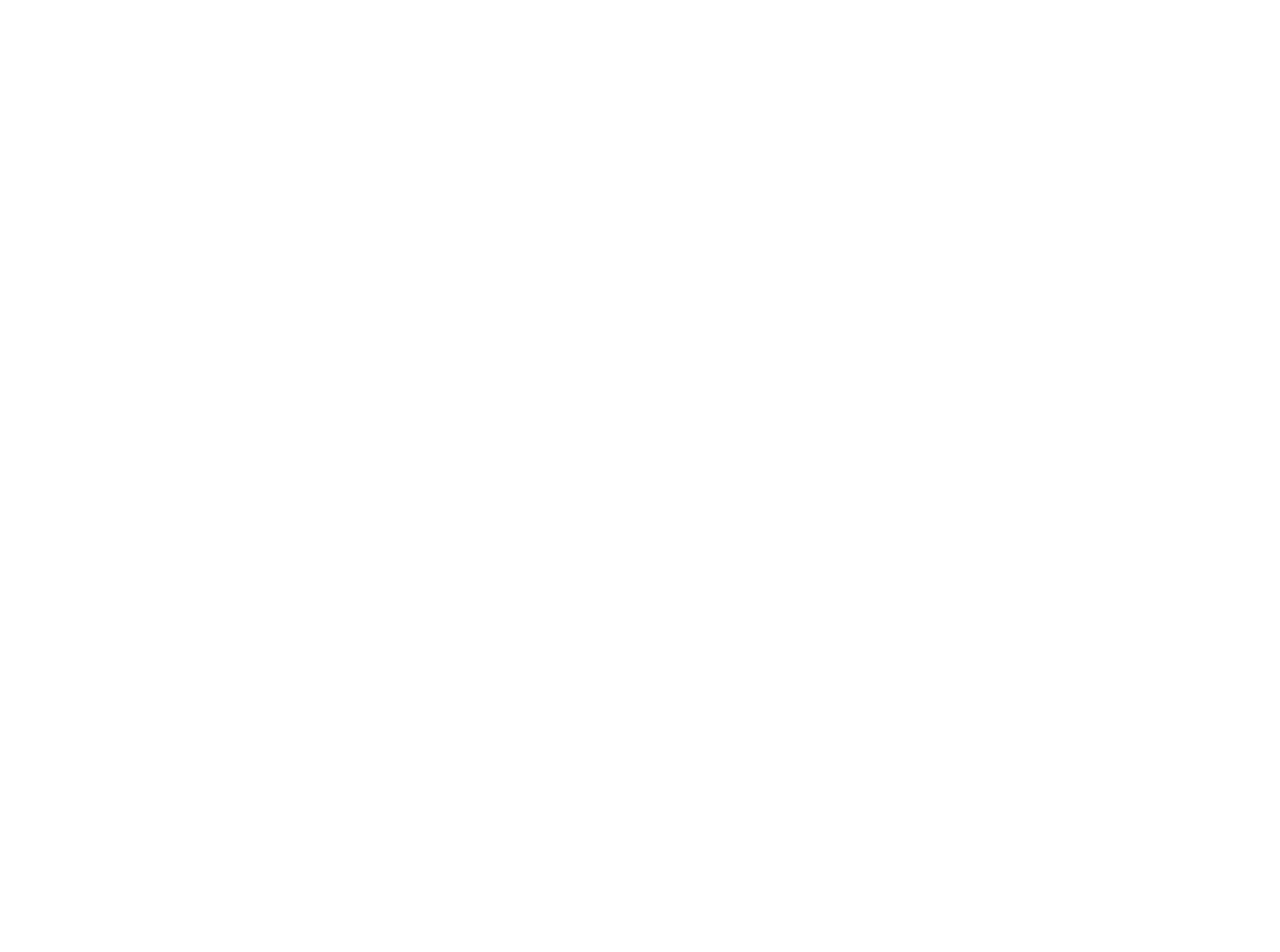
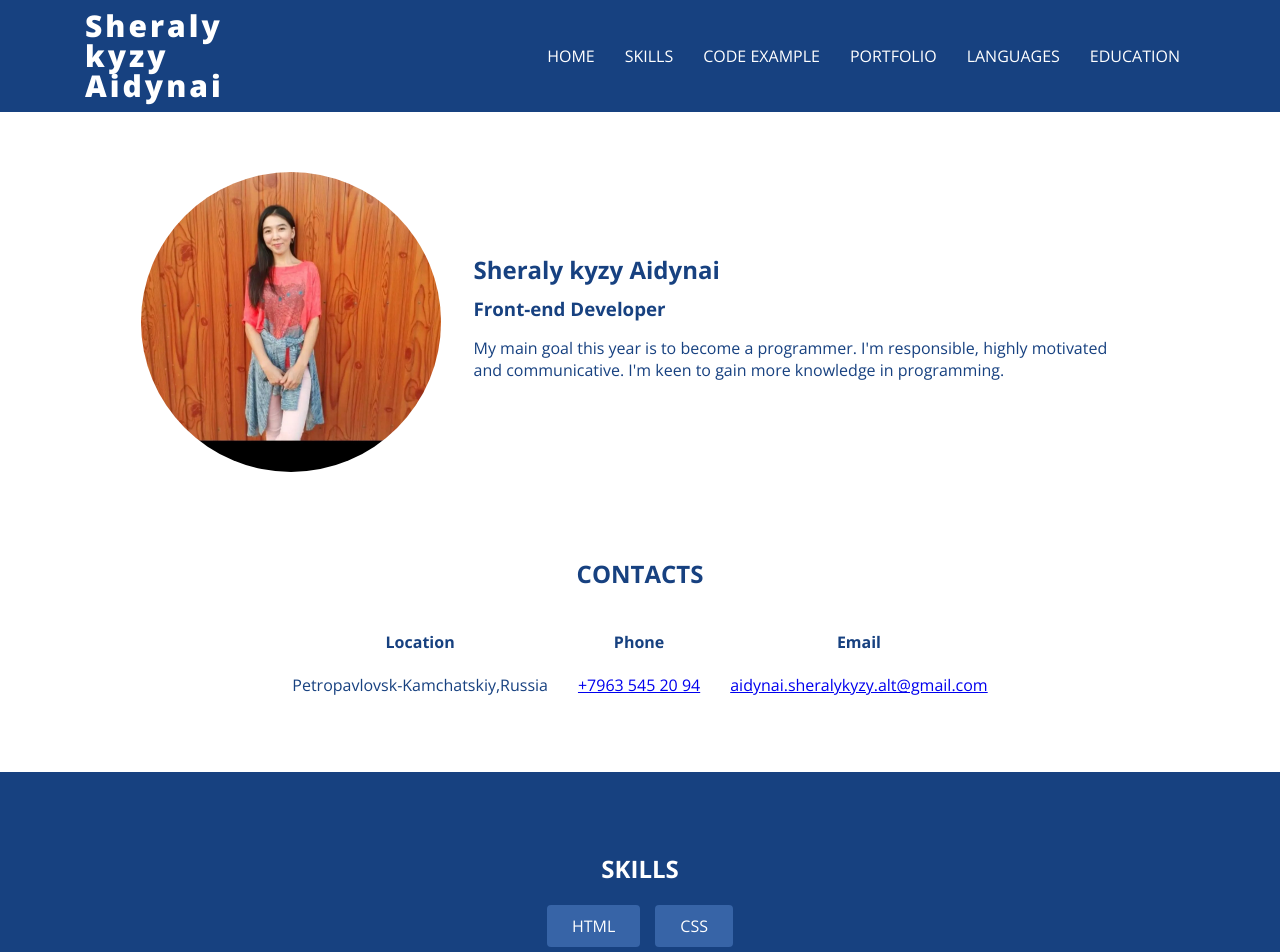
Before and after one commit to Aidynai/portfolio, a plain HTML site: page index.html in a window 1280 px wide. Shown: the top 952 px of the page. Before the commit the page ends 800 px from the top, so only its background shows below. Drawn offline with nearby package versions, Linux system fonts and the light colour scheme.

Commit message:
Add: intro, contacts, skills, code

```diff
--- a/css/styles.css
+++ b/css/styles.css
@@ -0,0 +1,163 @@
+:root {
+  --accent: #174180;
+  --accent-light: #3764a7;
+  --pure-white: #fff;
+}
+
+html {
+  box-sizing: border-box;
+  scroll-behavior: smooth;
+}
+
+*,
+*::before,
+*::after {
+  box-sizing: inherit;
+}
+
+body {
+  margin: 0;
+  font-family: "Open Sans", sans-serif;
+  color: var(--accent);
+}
+
+.container {
+  width: 1140px;
+  margin: 0 auto;
+  padding: 0 15px;
+}
+
+.section {
+  padding: 60px;
+}
+
+.section-title {
+  text-transform: uppercase;
+  text-align: center;
+}
+
+.header {
+  background-color: var(--accent);
+}
+
+.header a {
+  color: var(--pure-white);
+  text-decoration: none;
+}
+
+.header-nav {
+  padding: 11px 0;
+  display: flex;
+  justify-content: space-between;
+  align-items: center;
+}
+
+.header-logo {
+  width: 20%;
+  font-size: 30px;
+  line-height: 30px;
+  font-weight: 800;
+  letter-spacing: 3px;
+}
+
+.header-logo img {
+  width: 100%;
+  height: 60px;
+  object-fit: contain;
+}
+
+.header-menu {
+  display: flex;
+  margin: 0;
+  padding: 0;
+  list-style: none;
+}
+
+.header-menu-link {
+  font-size: 16px;
+  line-height: 16px;
+  padding: 15px;
+  text-transform: uppercase;
+  transition: background-color 0.4s;
+}
+
+.header-menu-link:hover {
+  background-color: var(--accent-light);
+}
+
+.intro {
+  padding: 60px 0;
+}
+
+.intro-inner {
+  display: flex;
+  justify-content: center;
+  align-items: center;
+}
+
+.intro-left {
+  width: 30%;
+}
+
+.intro-img {
+  width: 300px;
+  height: 300px;
+  border-radius: 50%;
+}
+
+.intro-right {
+  width: 60%;
+}
+
+.intro-right h1,
+.intro-right h3 {
+  margin: 0 0 10px;
+}
+
+.contacts {
+  margin-bottom: 60px;
+}
+
+.contacts ul {
+  display: flex;
+  justify-content: center;
+  gap: 30px;
+  margin: 0;
+  padding: 0;
+  list-style: none;
+}
+
+.contacts li {
+  text-align: center;
+}
+
+.skills {
+  color: var(--pure-white);
+  background-color: var(--accent);
+}
+
+.skills ul {
+  display: flex;
+  justify-content: center;
+  flex-wrap: wrap;
+  gap: 15px;
+  margin: 0;
+  padding: 0;
+  list-style: none;
+}
+
+.skills li {
+  padding: 10px 25px;
+  background-color: var(--accent-light);
+  border-radius: 4px;
+}
+
+.code-example pre {
+  width: 70%;
+  margin: 0 auto;
+  text-align: left;
+  font-size: 1.1em;
+  color: var(--pure-white);
+  background-color: var(--accent);
+  border-radius: 8px;
+}
--- a/index.html
+++ b/index.html
@@ -5,7 +5,121 @@
     <meta http-equiv="X-UA-Compatible" content="IE=edge" />
     <meta name="viewport" content="width=device-width, initial-scale=1.0" />
     <title>Sheraly kyzy Aidynai</title>
+    <link rel="preconnect" href="https://fonts.googleapis.com" />
+    <link rel="preconnect" href="https://fonts.gstatic.com" crossorigin />
+    <link
+      href="https://fonts.googleapis.com/css2?family=Open+Sans:ital,wght@0,400;0,700;0,800;1,300&display=swap"
+      rel="stylesheet"
+    />
     <link rel="stylesheet" href="css/styles.css" />
   </head>
-  <body></body>
+  <body>
+    <header class="header">
+      <div class="container">
+        <nav class="header-nav">
+          <a href="#" class="header-logo">Sheraly kyzy Aidynai</a>
+
+          <ul class="header-menu">
+            <li class="header-menu-item">
+              <a href="#home" class="header-menu-link">Home</a>
+            </li>
+            <li class="header-menu-item">
+              <a href="#skills" class="header-menu-link">Skills</a>
+            </li>
+            <li class="header-menu-item">
+              <a href="#code example" class="header-menu-link">Code Example</a>
+            </li>
+            <li class="header-menu-item">
+              <a href="#portfolio" class="header-menu-link">Portfolio</a>
+            </li>
+            <li class="header-menu-item">
+              <a href="#languages" class="header-menu-link">Languages</a>
+            </li>
+            <li class="header-menu-item">
+              <a href="#education" class="header-menu-link">Education</a>
+            </li>
+          </ul>
+        </nav>
+      </div>
+    </header>
+    <main>
+      <section class="intro">
+        <div class="container">
+          <div class="intro-inner">
+            <div class="intro-left">
+              <img
+                class="intro-img"
+                src="images/i.jpg"
+                width="300"
+                alt="Aidynai"
+              />
+            </div>
+            <div class="intro-right">
+              <h1>Sheraly kyzy Aidynai</h1>
+              <h3>Front-end Developer</h3>
+              <p>
+                My main goal this year is to become a programmer. I'm
+                responsible, highly motivated and communicative. I'm keen to
+                gain more knowledge in programming.
+              </p>
+            </div>
+          </div>
+        </div>
+      </section>
+      <section class="contacts">
+        <div class="container">
+          <h2 class="section-title">Contacts</h2>
+          <ul>
+            <li>
+              <h4>Location</h4>
+              <p>Petropavlovsk-Kamchatskiy,Russia</p>
+            </li>
+            <li>
+              <h4>Phone</h4>
+              <a href="tel:+79635452094">+7963 545 20 94</a>
+            </li>
+            <li>
+              <h4>Email</h4>
+              <a href="mailto:aidynai.sheralykyzy.alt@gmail.com"
+                >aidynai.sheralykyzy.alt@gmail.com</a
+              >
+            </li>
+          </ul>
+        </div>
+      </section>
+      <section id="skills" class="skills section">
+        <div class="container">
+          <h2 class="section-title">Skills</h2>
+          <ul>
+            <li>HTML</li>
+            <li>CSS</li>
+          </ul>
+        </div>
+      </section>
+      <section id="code" class="code-example section">
+        <div class="container">
+          <h2 class="section-title">Code Example</h2>
+          <pre>
+            <code>
+              &lt;h3&gt;Contacts&lt;/h3&gt;
+           &lt;ul&gt;
+            &lt;li&gt;
+             &lt;h4&gt;Location&lt;/h4&gt;
+            &lt;p&gt;Petropavlovsk-Kamchatskiy&lt;/p&gt;
+           &lt;/li&gt;
+            &lt;li&gt;
+        &lt;h4&gt;Phone number&lt;/h4&gt;
+        &lt;a href="tel:+79635452094">+7963 545 20 94 &lt;/a&gt;
+            &lt;/li&gt;
+          &lt;li&gt;
+            &lt;h4&gt;Email&lt;/h4&gt;
+            &lt;a href="aidynai.sheralykyzy.alt@gmail.com">aidynai.sheralykyzy.alt@gmail.com&lt;/a&gt;
+         &lt;/li&gt;
+            &lt;/ul&gt;
+            </code>
+          </pre>
+        </div>
+      </section>
+    </main>
+  </body>
 </html>
```
Also changed, not shown: images/i.jpg (added).
